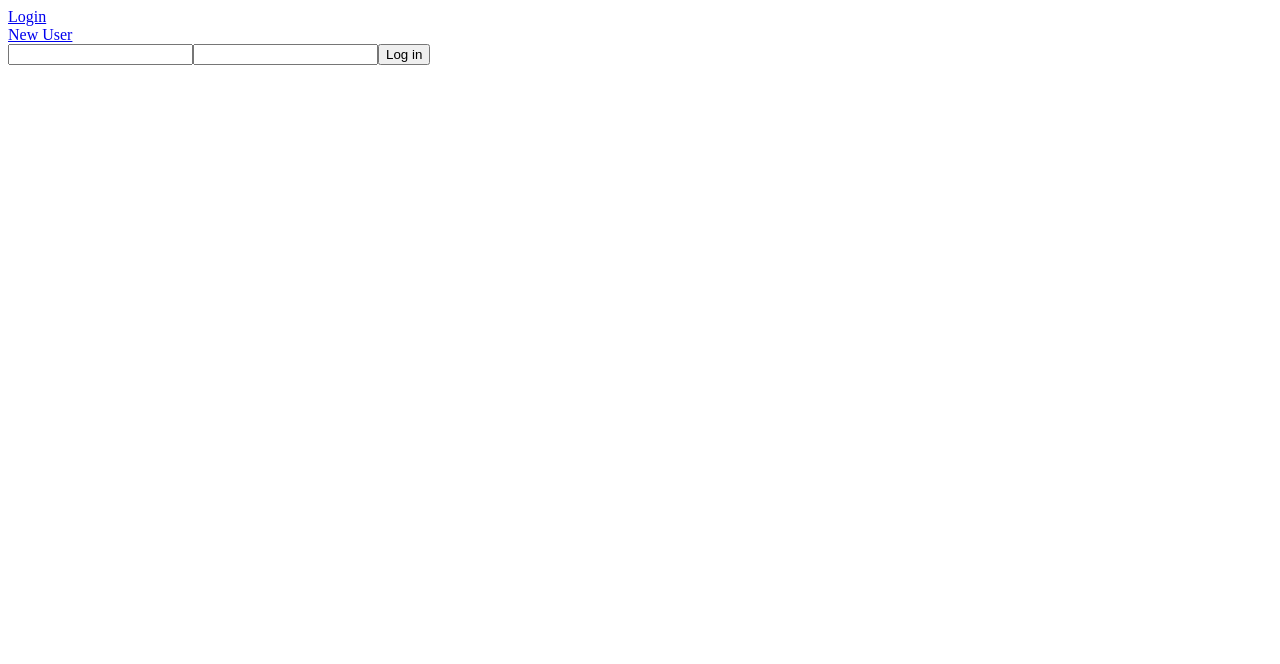
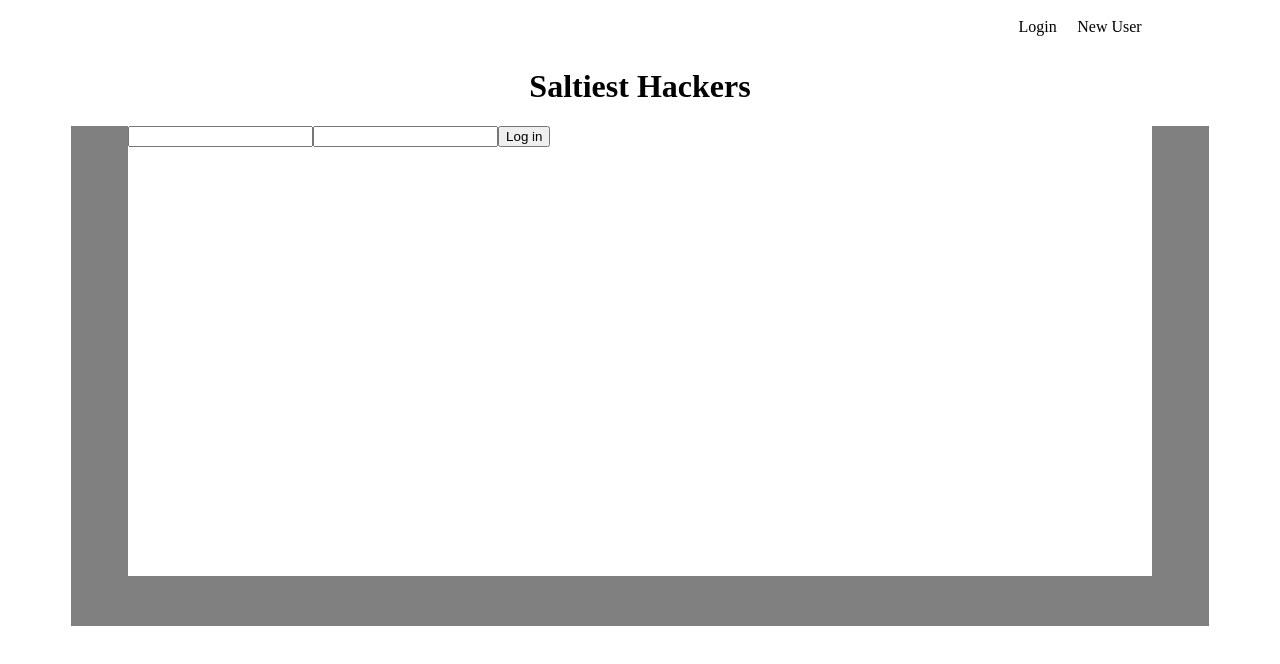
Before and after one commit to Build-Week-Saltiest-Hacker-News-Trolls4/UI-2, a React (Create React App) app in the folder salty-hacker-trolls/: page /login in a window 1280 px wide. Shown: the top 664 px of the page. Built offline with nearby package versions, Linux system fonts and the light colour scheme.

Commit message:
added login and new user forms to test private route and tokens

```diff
--- a/salty-hacker-trolls/package.json
+++ b/salty-hacker-trolls/package.json
@@ -11,7 +11,8 @@
     "react-dom": "^16.12.0",
     "react-router-dom": "^5.1.2",
     "react-scripts": "3.3.0",
-    "serialize-javascript": "^2.1.2"
+    "serialize-javascript": "^2.1.2",
+    "styled-components": "^4.4.1"
   },
   "scripts": {
     "start": "react-scripts start",
--- a/salty-hacker-trolls/src/App.js
+++ b/salty-hacker-trolls/src/App.js
@@ -4,9 +4,36 @@ import NewUser from './components/newUser.js'
 import PrivateRoute from './utils/privateRoute.js';
 import SaltyUsers from './components/saltyData.js';
 import {BrowserRouter as Router, Route, Link} from 'react-router-dom';
+import styled from 'styled-components';
+
 
 
 function App() {
+  const Nav = styled.div`
+  display: flex;
+  flex-flow: row nowrap;
+  width: 90%;
+  margin: 0 auto;
+  `
+
+  const NavTittle = styled.div`
+    margin: 0 auto;
+    width: 90%;
+    text-align: center;
+  `
+
+  const NavLinks = styled.div`
+    margin: auto;
+    display: flex;
+    width: 100%;
+    justify-content: flex-end;
+  `
+  const StyledLink = styled(Link)`
+    color: black;
+    text-decoration: none;
+    margin: 1%;
+
+  `
 
   return (
     <>
@@ -14,10 +41,18 @@ function App() {
 
     <Router>
       <div className='App'>
-        <div>
-          <Link to="/login">Login</Link><br />
-          <Link to='/public'>New User</Link>
-        </div>
+        <Nav>
+          <NavTittle>
+
+            <NavLinks>
+              <StyledLink to="/login">Login</StyledLink><br />
+              <StyledLink to='/public'>New User</StyledLink>
+            </NavLinks>
+          <h1>Saltiest Hackers</h1>
+          </NavTittle>
+
+        </Nav>
+
 
 
         <div>
--- a/salty-hacker-trolls/src/components/login.js
+++ b/salty-hacker-trolls/src/components/login.js
@@ -1,12 +1,31 @@
 import React, { useState } from "react";
 import axios from 'axios';
+import styled from 'styled-components';
 // import axiosWithAuth from "../utils/axiosWithAuth";
 
 const Login = (props) => {
+
   const [credentials, setCredentials] = useState({
     username: '',
     password: ''
   });
+
+  const Container = styled.div`
+    width: 90%;
+    margin: 0 auto;
+    background-color: gray;
+    height: 500px;
+  `
+
+  const FormContainer = styled.div`
+    width: 90%;
+    height: 90%;
+    display: flex;
+    flex-flow: column nowrap;
+    background-color: white;
+    margin: auto;
+  `
+
 
     const handleSubmit = e => {
       e.preventDefault();
@@ -31,6 +50,8 @@ const Login = (props) => {
 
   return (
     <>
+      <Container>
+        <FormContainer>
           <form onSubmit={handleSubmit}>
             <input
               type="text"
@@ -46,6 +67,8 @@ const Login = (props) => {
             />
             <button>Log in</button>
           </form>
+        </FormContainer>
+      </Container>
     </>
   )
 }
```
Also changed, not shown: 1 other file (tests, documents, lock files or other folders). Lines whose indentation alone changed are shown as unchanged.
